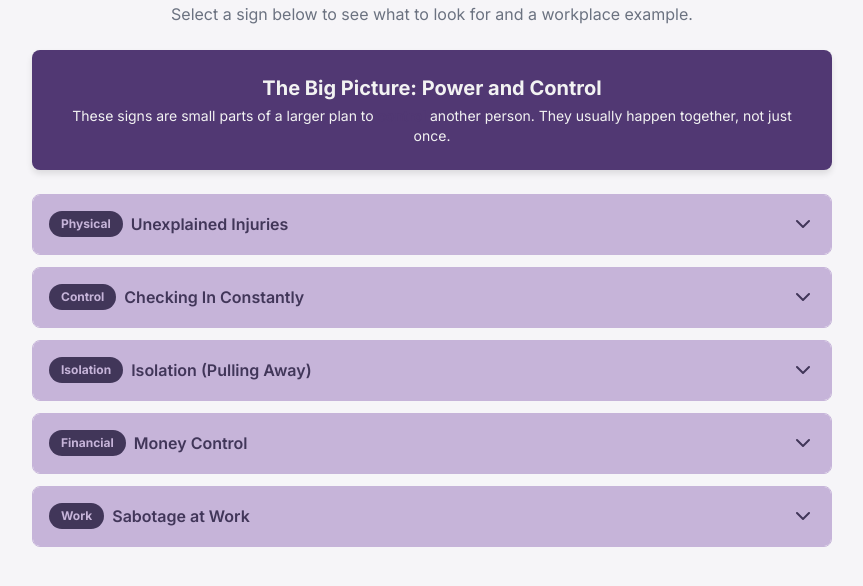
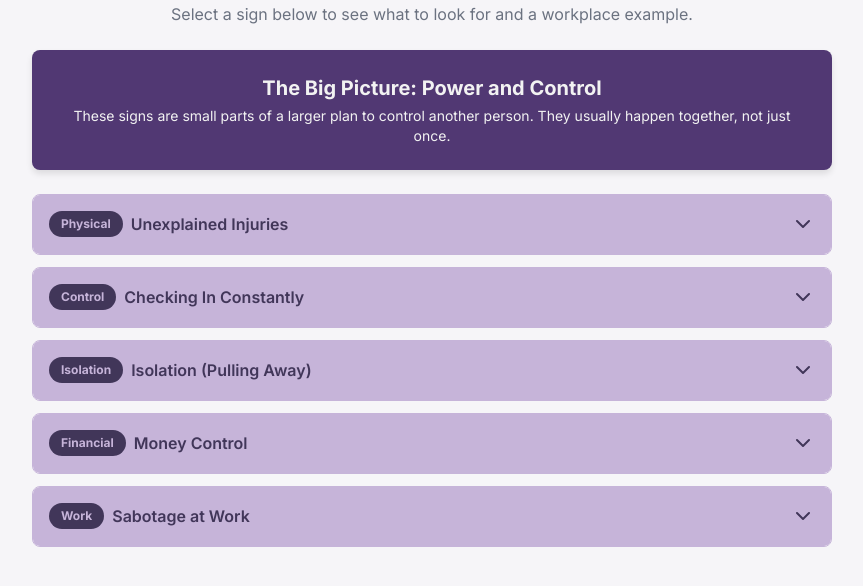
Before and after one commit to learningforgoodaus/Spotting-the-signs, a plain HTML site: page index.html in a window 1280 px wide. Shown: the part 54-640 px from the top of the page, without its empty margins (208-1071 px from the left). Drawn offline with nearby package versions, Linux system fonts and the light colour scheme.

Commit message:
Update index.html

```diff
--- a/index.html
+++ b/index.html
@@ -125,7 +125,7 @@
         <!-- Power and Control Context (Static, non-interactive) -->
         <div class="power-control-header text-center">
             <h2 class="text-xl font-bold mb-1">The Big Picture: Power and Control</h2>
-            <p class="text-sm mt-1">These signs are small parts of a larger plan to <strong>control</strong> another person. They usually happen together, not just once.</p>
+            <p class="text-sm mt-1">These signs are small parts of a larger plan to control another person. They usually happen together, not just once.</p>
         </div>
 
         <div id="accordion">
```
